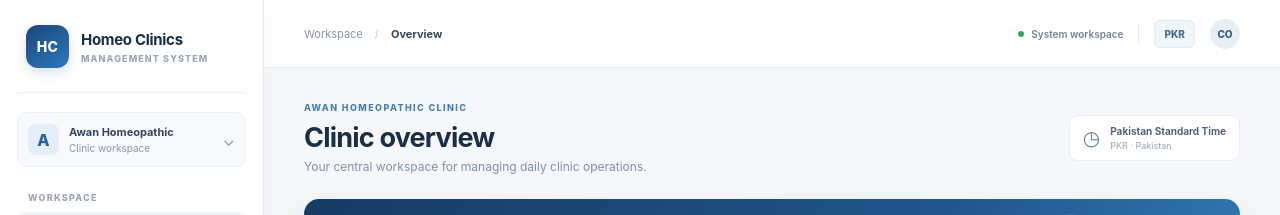
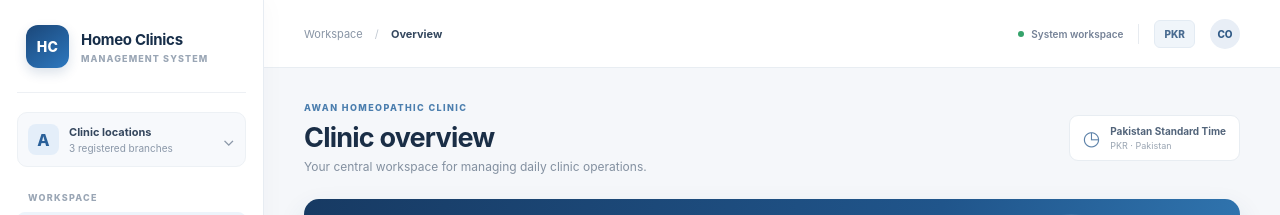
Before and after one commit to servicesalways789-droid/awan-homeopathic-clinic, a Next.js app: page / in a window 1280 px wide. Shown: the top 215 px of the page. Built offline with nearby package versions, Linux system fonts and the light colour scheme.

Commit message:
Remove repeated clinic label from sidebar branch summary

```diff
--- a/src/components/AppNav.tsx
+++ b/src/components/AppNav.tsx
@@ -44,7 +44,7 @@ export default function AppNav() {
       <Link href="/" className="sidebar-brand" onClick={()=>setMobileOpen(false)}>
         <span className="sidebar-logo">HC</span><span><strong>Homeo Clinics</strong><small>MANAGEMENT SYSTEM</small></span>
       </Link>
-      <div className="sidebar-branch"><span className="branch-avatar">A</span><span><strong>Awan Homeopathic</strong><small>Clinic workspace</small></span><span className="branch-chevron">⌄</span></div>
+      <div className="sidebar-branch"><span className="branch-avatar">A</span><span><strong>Clinic locations</strong><small>3 registered branches</small></span><span className="branch-chevron">⌄</span></div>
       <div className="sidebar-caption">WORKSPACE</div>
       <nav className="sidebar-links" aria-label="Clinic workspace navigation">
         {links.slice(0,3).map(item=>{const active=item.href==="/" ? pathname==="/" : pathname.startsWith(item.href!);return <Link key={item.label} href={item.href!} className={`sidebar-link${active?" selected":""}`} aria-current={active?"page":undefined} onClick={()=>setMobileOpen(false)}><Icon name={item.icon}/><span>{item.label}</span>{active&&<i className="active-rail"/>}</Link>;})}
```
